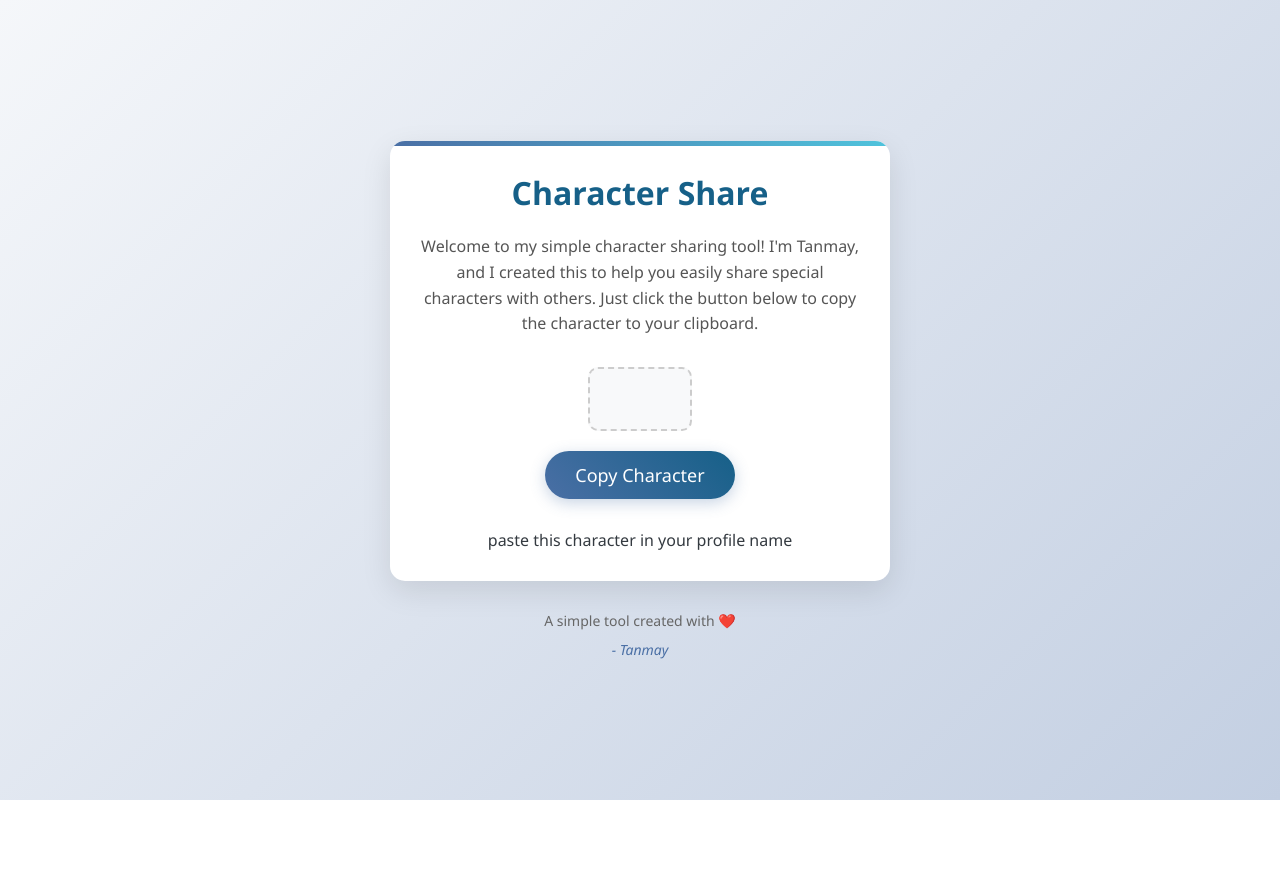
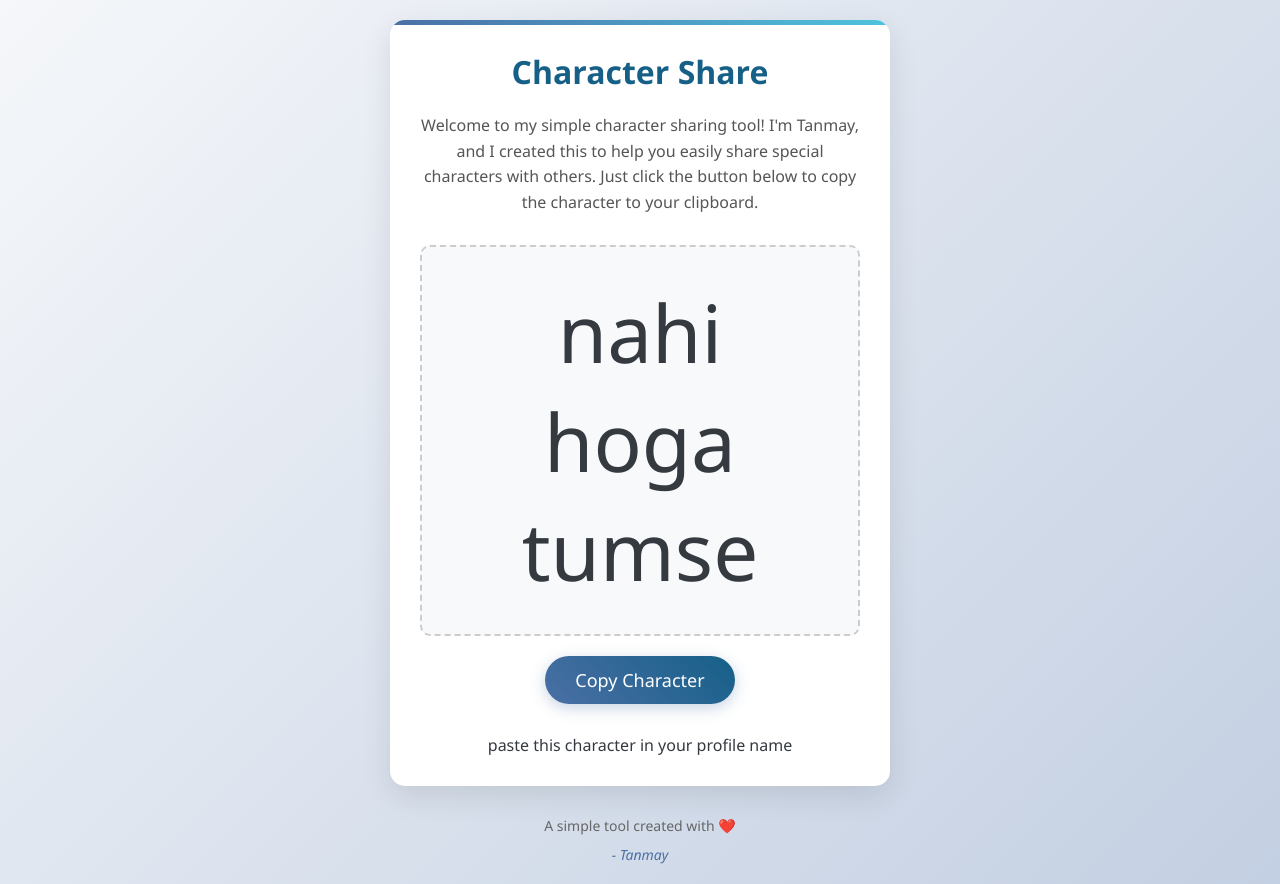
Before and after one commit to tnmay34/invisible, a plain HTML site: page index.html in a window 1280 px wide. Before the commit the page ends 800 px from the top, so only its background shows below. Drawn offline with Linux system fonts and the light colour scheme.

Commit message:
Update index.html

```diff
--- a/index.html
+++ b/index.html
@@ -180,7 +180,7 @@
         </p>
 
         <div class="character-box">
-            <div class="character"> </div>
+            <div class="character">nahi hoga tumse</div>
             <button class="copy-btn" id="copyButton">Copy Character</button>
         </div>
 
```
